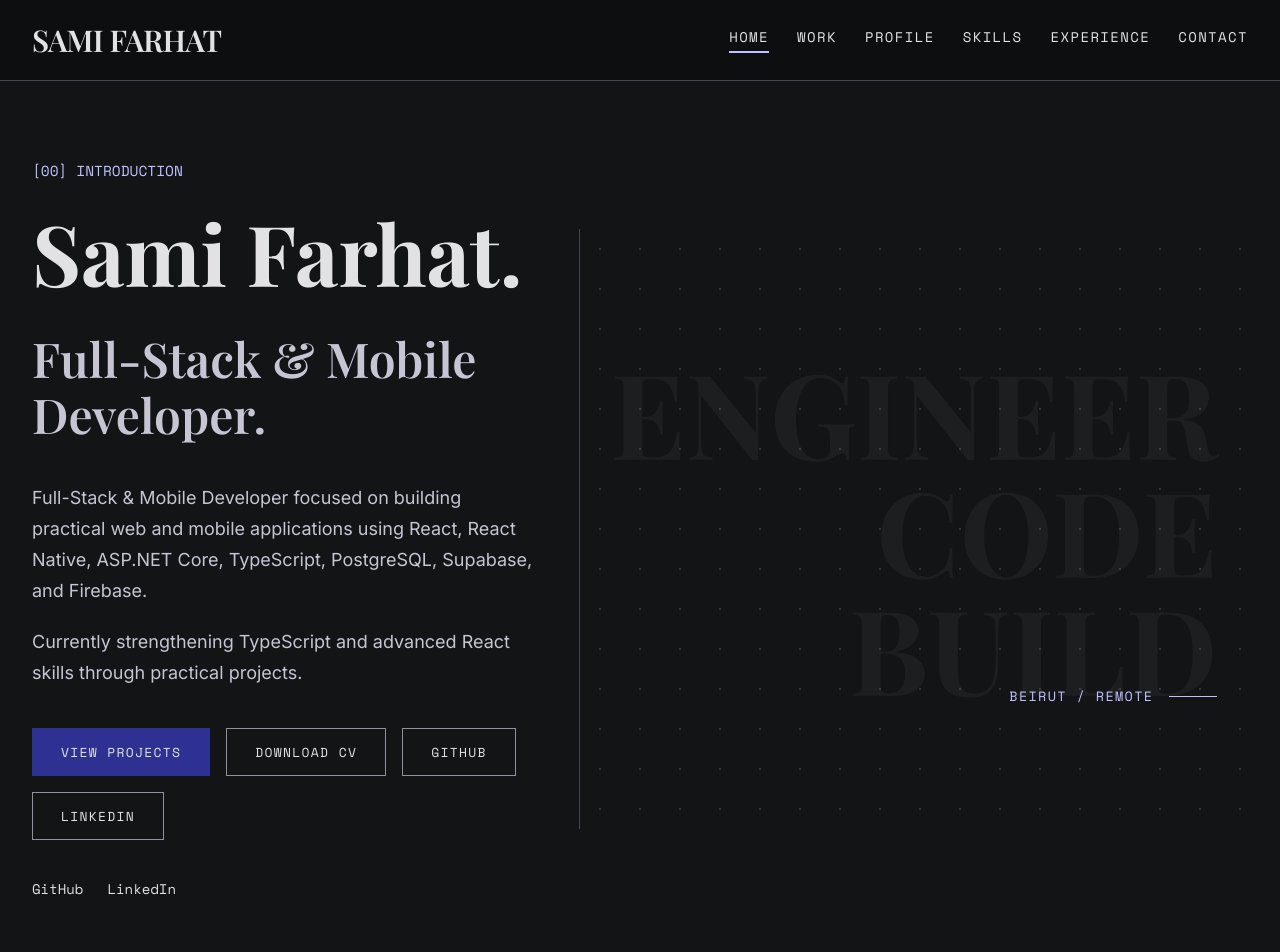
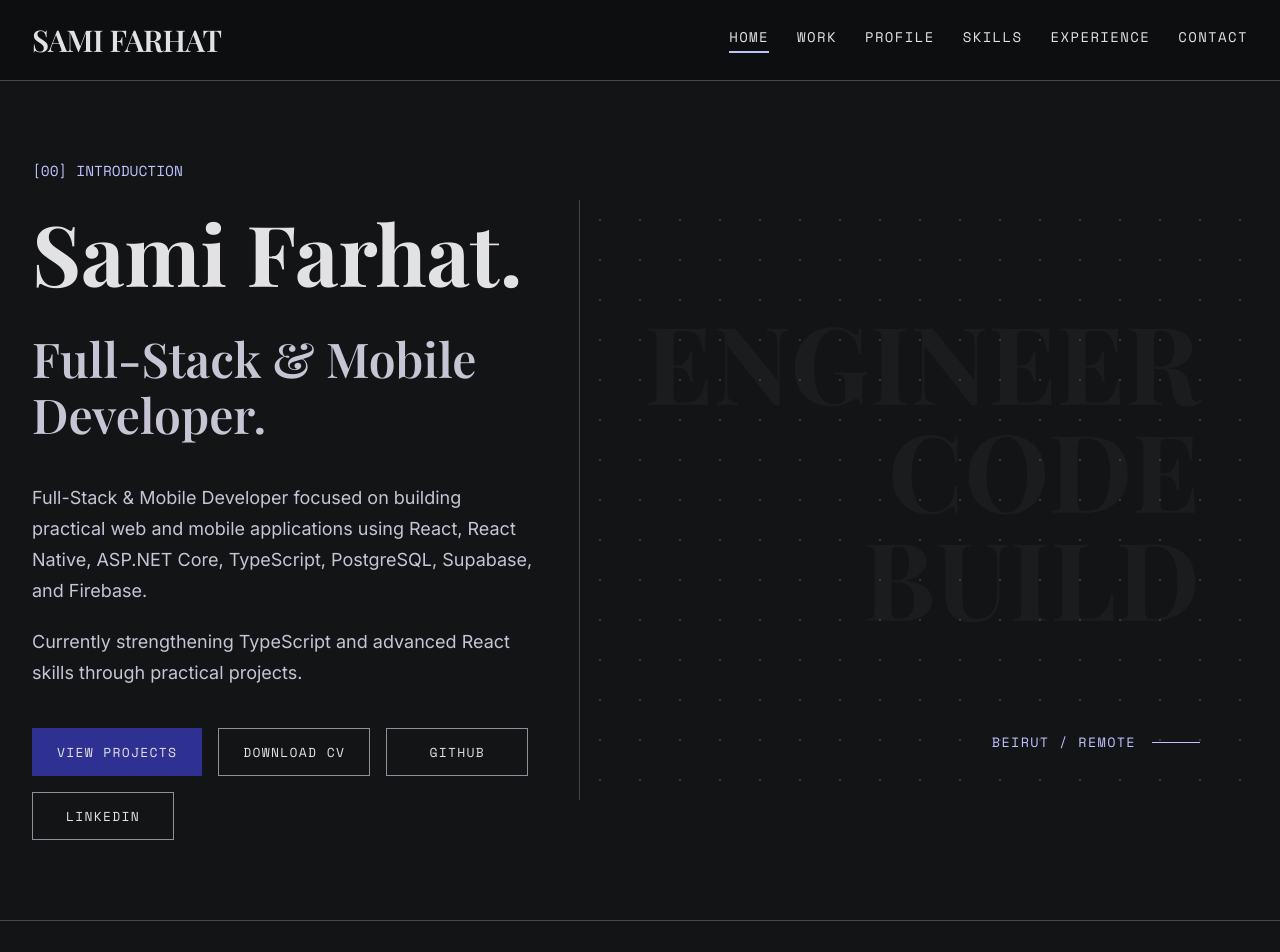
Before and after one commit to SF-47/MyPortfolio, a React (Vite) app: page / in a window 1280 px wide. Shown: the top 952 px of the page. Built offline with nearby package versions, Linux system fonts and the light colour scheme.

Commit message:
Refactor Hero component layout and styles; adjust editorial button and watermark sizes

```diff
--- a/src/components/Hero.tsx
+++ b/src/components/Hero.tsx
@@ -33,29 +33,16 @@ export function Hero() {
             ) : null,
           )}
         </div>
-        <div className="mt-10 flex flex-wrap gap-6">
-          {socialLinks.map((link) =>
-            link.href ? (
-              <a className="editorial-link" href={link.href} key={link.label} target={link.external ? '_blank' : undefined} rel={link.external ? 'noopener noreferrer' : undefined}>
-                {link.label}
-              </a>
-            ) : (
-              <span className="editorial-link text-on-surface-variant" key={link.label} aria-label={`${link.label} URL pending`}>
-                {link.label}
-              </span>
-            ),
-          )}
-        </div>
       </div>
       <div className="grid-blueprint relative hidden min-h-[600px] items-center justify-center overflow-hidden border-l border-outline-variant md:flex">
-        <div className="relative z-10 flex flex-col items-end p-12 text-right">
+        <div className="relative z-10 flex w-full flex-col items-end p-12 pb-28 text-right">
           <span className="hero-watermark">ENGINEER</span>
           <span className="hero-watermark">CODE</span>
           <span className="hero-watermark">BUILD</span>
-          <div className="absolute bottom-12 right-12 flex items-center gap-4 text-primary">
-            <span className="label-caps">BEIRUT / REMOTE</span>
-            <span className="h-px w-12 bg-primary" />
-          </div>
+        </div>
+        <div className="absolute bottom-12 right-12 z-20 flex items-center gap-4 text-primary">
+          <span className="label-caps">BEIRUT / REMOTE</span>
+          <span className="h-px w-12 bg-primary" />
         </div>
       </div>
     </section>
--- a/src/index.css
+++ b/src/index.css
@@ -182,17 +182,20 @@ textarea:focus-visible {
 
 @utility editorial-button {
   display: inline-flex;
+  width: fit-content;
+  min-width: 142px;
   min-height: 48px;
   align-items: center;
   justify-content: center;
   border: 1px solid #908f9d;
-  padding: 14px 28px;
+  padding: 14px 24px;
   font-family: 'Space Mono', monospace;
   font-size: 13px;
   line-height: 18px;
   font-weight: 500;
   letter-spacing: 0.1em;
   text-transform: uppercase;
+  white-space: nowrap;
   transition: background-color 160ms ease, border-color 160ms ease, opacity 160ms ease;
 }
 
@@ -237,10 +240,10 @@ textarea:focus-visible {
 @utility hero-watermark {
   user-select: none;
   font-family: 'Playfair Display', serif;
-  font-size: 112px;
+  font-size: 88px;
   line-height: 1;
   font-weight: 700;
-  color: rgb(226 226 229 / 5%);
+  color: rgb(226 226 229 / 4%);
 }
 
 .editorial-button:hover {
@@ -332,7 +335,7 @@ textarea:focus-visible {
   }
 
   .hero-watermark {
-    font-size: 118px;
+    font-size: 108px;
   }
 }
 
@@ -344,6 +347,7 @@ textarea:focus-visible {
 
   .editorial-button {
     width: 100%;
+    min-width: 0;
   }
 
   .editorial-title {
```
